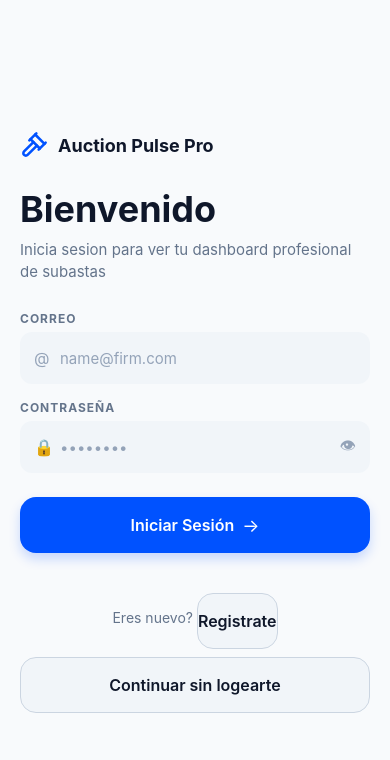
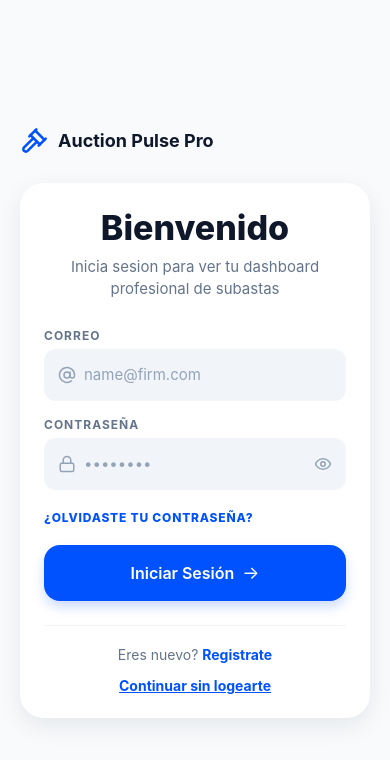
Before and after one commit to santiagogallero/FrontApuestas, a React Native app: screen / in a window 390 px wide. Shown: the top 760 px of the page. Built offline with nearby package versions, Linux system fonts and the light colour scheme.

Commit message:
style(auth): redisenio de pantallas de autenticacion segun diseno Figma

```diff
--- a/src/screens/AccountPendingScreen.tsx
+++ b/src/screens/AccountPendingScreen.tsx
@@ -1,10 +1,8 @@
 import React from 'react';
-import { View, Text, StyleSheet, Dimensions } from 'react-native';
-import { AppButton } from '../components';
+import { View, Text, StyleSheet } from 'react-native';
+import { AppButton, Logo } from '../components';
 import { Colors } from '../theme/colors';
 import type { NavigateFn } from '../types/navigation';
-
-const { width } = Dimensions.get('window');
 
 interface AccountPendingScreenProps {
   onNavigate: NavigateFn;
@@ -12,20 +10,20 @@ interface AccountPendingScreenProps {
 
 export function AccountPendingScreen({ onNavigate }: AccountPendingScreenProps) {
   return (
-    <View style={[styles.container, { backgroundColor: '#1e293b' }]}>
+    <View style={styles.container}>
       <View style={styles.center}>
         <View style={styles.badge}>
           <Text style={styles.badgeText}>ACCESO EN REVISION</Text>
         </View>
-        <Text style={[styles.title, { color: Colors.white, marginTop: 24 }]}>Cuenta en verificación</Text>
-        <View style={{ flexDirection: 'row', alignItems: 'center', marginTop: 16, maxWidth: width * 0.7 }}>
-          <Text style={{ fontSize: 24, marginRight: 12 }}>⚡</Text>
-          <Text style={{ color: Colors.gray3, fontSize: 16, lineHeight: 24 }}>
+        <Text style={styles.title}>Cuenta en{'\n'}verificación</Text>
+        <View style={styles.row}>
+          <Logo size={20} color={Colors.orange} strokeWidth={2.4} />
+          <Text style={styles.desc}>
             Su cuenta esta siendo verificada en aproximadamente tarda 24hs.
           </Text>
         </View>
       </View>
-      <View style={{ padding: 20, paddingBottom: 40 }}>
+      <View style={styles.bottom}>
         <AppButton title="Iniciar sesión" variant="secondary" onPress={() => onNavigate('login')} />
       </View>
     </View>
@@ -33,9 +31,10 @@ export function AccountPendingScreen({ onNavigate }: AccountPendingScreenProps)
 }
 
 const styles = StyleSheet.create({
-  container: { flex: 1 },
-  center: { flex: 1, justifyContent: 'center', alignItems: 'center' },
+  container: { flex: 1, backgroundColor: '#0F172A' },
+  center: { flex: 1, justifyContent: 'flex-start', paddingTop: 96, paddingHorizontal: 32 },
   badge: {
+    alignSelf: 'flex-start',
     backgroundColor: Colors.orange,
     paddingHorizontal: 16,
     paddingVertical: 6,
@@ -44,8 +43,28 @@ const styles = StyleSheet.create({
   badgeText: {
     color: Colors.white,
     fontSize: 12,
-    fontWeight: '700',
+    fontWeight: '800',
     letterSpacing: 1,
   },
-  title: { fontSize: 36, fontWeight: 'bold', marginBottom: 8 },
+  title: {
+    fontSize: 44,
+    fontWeight: '900',
+    color: Colors.white,
+    marginTop: 24,
+    lineHeight: 48,
+  },
+  row: {
+    flexDirection: 'row',
+    alignItems: 'flex-start',
+    marginTop: 24,
+  },
+  desc: {
+    color: Colors.gray3,
+    fontSize: 16,
+    lineHeight: 24,
+    fontWeight: '700',
+    marginLeft: 12,
+    flex: 1,
+  },
+  bottom: { padding: 20, paddingBottom: 40 },
 });
--- a/src/screens/LoginScreen.tsx
+++ b/src/screens/LoginScreen.tsx
@@ -6,9 +6,10 @@ import {
   KeyboardAvoidingView,
   Platform,
   Alert,
+  TouchableOpacity,
   StyleSheet,
 } from 'react-native';
-import { AppButton, AppInput, Logo } from '../components';
+import { AppButton, AppInput, Logo, AtIcon, LockIcon, EyeIcon } from '../components';
 import { useAuth } from '../hooks';
 import { Colors } from '../theme/colors';
 import type { NavigateFn } from '../types/navigation';
@@ -20,6 +21,7 @@ interface LoginScreenProps {
 export function LoginScreen({ onNavigate }: LoginScreenProps) {
   const [email, setEmail] = useState('');
   const [password, setPassword] = useState('');
+  const [showPassword, setShowPassword] = useState(false);
   const [loading, setLoading] = useState(false);
   const { login } = useAuth();
 
@@ -48,6 +50,7 @@ export function LoginScreen({ onNavigate }: LoginScreenProps) {
         </View>
 
         <View style={styles.content}>
+          <View style={styles.card}>
             <Text style={styles.title}>Bienvenido</Text>
             <Text style={styles.subtitle}>Inicia sesion para ver tu dashboard profesional de subastas</Text>
 
@@ -56,7 +59,7 @@ export function LoginScreen({ onNavigate }: LoginScreenProps) {
               placeholder="name@firm.com"
               value={email}
               onChangeText={setEmail}
-            iconLeft="@"
+              iconLeft={<AtIcon size={18} />}
               keyboardType="email-address"
             />
             <AppInput
@@ -64,18 +67,30 @@ export function LoginScreen({ onNavigate }: LoginScreenProps) {
               placeholder="••••••••"
               value={password}
               onChangeText={setPassword}
-            secure
-            iconLeft="🔒"
-            iconRight="👁"
+              secure={!showPassword}
+              iconLeft={<LockIcon size={18} />}
+              iconRight={<EyeIcon size={18} color={showPassword ? Colors.primary : Colors.gray2} />}
+              onIconRightPress={() => setShowPassword(!showPassword)}
             />
+
+            <TouchableOpacity onPress={() => onNavigate('recuperarCuenta')}>
+              <Text style={styles.forgot}>¿OLVIDASTE TU CONTRASEÑA?</Text>
+            </TouchableOpacity>
 
             <AppButton title="Iniciar Sesión" icon="→" onPress={handleLogin} loading={loading} />
 
+            <View style={styles.divider} />
+
             <View style={styles.footer}>
               <Text style={styles.footerText}>Eres nuevo? </Text>
-            <AppButton title="Registrate" variant="outline" onPress={() => onNavigate('register')} />
+              <TouchableOpacity onPress={() => onNavigate('register')}>
+                <Text style={styles.link}>Registrate</Text>
+              </TouchableOpacity>
             </View>
-          <AppButton title="Continuar sin logearte" variant="outline" onPress={() => onNavigate('subastas')} />
+            <TouchableOpacity style={styles.guestWrap} onPress={() => onNavigate('subastas')}>
+              <Text style={styles.guestLink}>Continuar sin logearte</Text>
+            </TouchableOpacity>
+          </View>
         </View>
       </ScrollView>
     </KeyboardAvoidingView>
@@ -88,8 +103,35 @@ const styles = StyleSheet.create({
   top: { flexDirection: 'row', alignItems: 'center', paddingHorizontal: 20, paddingTop: 20, marginBottom: 8 },
   brand: { fontSize: 18, fontWeight: '700', color: Colors.dark, marginLeft: 10 },
   content: { paddingHorizontal: 20, paddingVertical: 20 },
-  title: { fontSize: 36, fontWeight: 'bold', color: Colors.dark, marginBottom: 8 },
-  subtitle: { fontSize: 15, color: Colors.gray, marginBottom: 28, lineHeight: 22 },
-  footer: { flexDirection: 'row', justifyContent: 'center', marginTop: 32, alignItems: 'center' },
+  card: {
+    backgroundColor: Colors.white,
+    borderRadius: 24,
+    padding: 24,
+    shadowColor: '#0F172A',
+    shadowOffset: { width: 0, height: 8 },
+    shadowOpacity: 0.08,
+    shadowRadius: 24,
+    elevation: 4,
+  },
+  title: { fontSize: 34, fontWeight: '800', color: Colors.dark, textAlign: 'center', marginBottom: 8 },
+  subtitle: { fontSize: 15, color: Colors.gray, textAlign: 'center', marginBottom: 28, lineHeight: 22, paddingHorizontal: 8 },
+  forgot: {
+    fontSize: 12,
+    fontWeight: '800',
+    color: Colors.primary,
+    letterSpacing: 0.8,
+    marginTop: 4,
+    marginBottom: 12,
+  },
+  divider: {
+    height: 1,
+    backgroundColor: Colors.gray4,
+    marginTop: 24,
+    marginBottom: 20,
+  },
+  footer: { flexDirection: 'row', justifyContent: 'center', alignItems: 'center' },
   footerText: { color: Colors.gray, fontSize: 14 },
+  link: { color: Colors.primary, fontSize: 14, fontWeight: '700' },
+  guestWrap: { alignItems: 'center', marginTop: 14 },
+  guestLink: { color: Colors.primary, fontSize: 14, fontWeight: '700', textDecorationLine: 'underline' },
 });
--- a/src/screens/RecuperarCuentaScreen.tsx
+++ b/src/screens/RecuperarCuentaScreen.tsx
@@ -8,7 +8,7 @@ import {
   Alert,
   StyleSheet,
 } from 'react-native';
-import { AppButton, AppInput, Logo } from '../components';
+import { AppButton, AppInput, Logo, ShieldIcon } from '../components';
 import { Colors } from '../theme/colors';
 import type { NavigateFn } from '../types/navigation';
 
@@ -44,7 +44,7 @@ export function RecuperarCuentaScreen({ onNavigate }: RecuperarCuentaScreenProps
 
         <View style={styles.content}>
           <View style={[styles.iconCircle, { marginBottom: 24 }]}>
-            <Text style={{ fontSize: 32 }}>🛡️</Text>
+            <ShieldIcon size={32} color={Colors.primary} />
           </View>
 
           <Text style={styles.title}>Recuperacion de la cuenta</Text>
@@ -52,13 +52,15 @@ export function RecuperarCuentaScreen({ onNavigate }: RecuperarCuentaScreenProps
             Por favor escriba su correo para el recupero de su contraseña y se le enviara un codigo
           </Text>
 
-          <AppInput label="CORREO" placeholder="example@email.com" value={email} onChangeText={setEmail} iconRight="✉️" />
-          <AppInput label="CONFIRMAR CORREO" placeholder="example@email.com" value={confirmEmail} onChangeText={setConfirmEmail} iconRight="✉️" />
+          <View style={styles.card}>
+            <AppInput label="CORREO" placeholder="example@email.com" value={email} onChangeText={setEmail} keyboardType="email-address" />
+            <AppInput label="CONFIRMAR CORREO" placeholder="example@email.com" value={confirmEmail} onChangeText={setConfirmEmail} keyboardType="email-address" />
+          </View>
 
-          <AppButton title="Recuperar cuenta" icon="▶" onPress={handleRecover} loading={loading} />
+          <AppButton title="Recuperar cuenta" icon="→" onPress={handleRecover} loading={loading} />
 
           <View style={[styles.infoCard, { marginTop: 24 }]}>
-            <Text style={{ fontSize: 20 }}>🛡️</Text>
+            <ShieldIcon size={20} color={Colors.primary} />
             <View style={{ marginLeft: 12, flex: 1 }}>
               <Text style={styles.infoTitle}>Protección de datos</Text>
               <Text style={styles.infoDesc}>Tus datos se cifran para una verificación segura.</Text>
@@ -81,6 +83,16 @@ const styles = StyleSheet.create({
   iconCircle: {
     width: 72, height: 72, borderRadius: 36, backgroundColor: Colors.blueLight, justifyContent: 'center', alignItems: 'center',
   },
+  card: {
+    backgroundColor: Colors.white,
+    borderRadius: 20,
+    padding: 24,
+    shadowColor: '#0F172A',
+    shadowOffset: { width: 0, height: 8 },
+    shadowOpacity: 0.08,
+    shadowRadius: 24,
+    elevation: 4,
+  },
   infoCard: {
     backgroundColor: Colors.gray4, borderRadius: 16, padding: 16, flexDirection: 'row', alignItems: 'flex-start',
   },
--- a/src/screens/RegisterScreen.tsx
+++ b/src/screens/RegisterScreen.tsx
@@ -8,10 +8,24 @@ import {
   Alert,
   StyleSheet,
 } from 'react-native';
-import { AppButton, AppInput, Logo } from '../components';
+import { AppButton, AppInput, AppSelect, Logo, MapPinIcon } from '../components';
 import { apiRegisterStage1 } from '../api';
 import { Colors } from '../theme/colors';
 import type { NavigateFn } from '../types/navigation';
+
+const PAISES = [
+  'Argentina',
+  'Brasil',
+  'Chile',
+  'Uruguay',
+  'Paraguay',
+  'Bolivia',
+  'Perú',
+  'Colombia',
+  'México',
+  'España',
+  'Estados Unidos',
+];
 
 interface RegisterScreenProps {
   onNavigate: NavigateFn;
@@ -25,7 +39,7 @@ export function RegisterScreen({ onNavigate }: RegisterScreenProps) {
   const [confirmPassword, setConfirmPassword] = useState('');
   const [documento, setDocumento] = useState('');
   const [domicilioLegal, setDomicilioLegal] = useState('');
-  const [paisOrigen, setPaisOrigen] = useState('');
+  const [paisOrigen, setPaisOrigen] = useState('Argentina');
   const [loading, setLoading] = useState(false);
 
   const handleRegister = async () => {
@@ -64,8 +78,11 @@ export function RegisterScreen({ onNavigate }: RegisterScreenProps) {
         </View>
 
         <View style={styles.content}>
-          <Text style={[styles.title, { fontSize: 32 }]}>Registro 1/2</Text>
-          <Text style={styles.subtitle}>Auction Pulse Pro.</Text>
+          <Text style={styles.eyebrow}>VERIFICACIÓN DE IDENTIDAD</Text>
+          <Text style={styles.title}>Registro 1/2{'\n'}Auction Pulse Pro.</Text>
+
+          <View style={styles.card}>
+            <Text style={styles.cardTitle}>Datos Personales</Text>
 
             <AppInput label="NOMBRE" placeholder="Ej. Alejandro" value={firstName} onChangeText={setFirstName} />
             <AppInput label="APELLIDO" placeholder="Ej. Rossi" value={lastName} onChangeText={setLastName} />
@@ -73,8 +90,9 @@ export function RegisterScreen({ onNavigate }: RegisterScreenProps) {
             <AppInput label="CONTRASEÑA" placeholder="••••••••" value={password} onChangeText={setPassword} secure />
             <AppInput label="CONFIRMAR CONTRASEÑA" placeholder="••••••••" value={confirmPassword} onChangeText={setConfirmPassword} secure />
             <AppInput label="DOCUMENTO (DNI / PASAPORTE)" placeholder="Ej. 12345678" value={documento} onChangeText={setDocumento} keyboardType="numeric" />
-          <AppInput label="DOMICILIO LEGAL" placeholder="Calle 123, Ciudad" value={domicilioLegal} onChangeText={setDomicilioLegal} />
-          <AppInput label="PAÍS DE ORIGEN" placeholder="Ej. Argentina" value={paisOrigen} onChangeText={setPaisOrigen} />
+            <AppInput label="DOMICILIO LEGAL" placeholder="Calle, Número, Ciudad" value={domicilioLegal} onChangeText={setDomicilioLegal} iconLeft={<MapPinIcon size={18} />} />
+            <AppSelect label="PAÍS DE ORIGEN" value={paisOrigen} options={PAISES} onChange={setPaisOrigen} />
+          </View>
 
           <AppButton title="Enviar documentacion" icon="→" onPress={handleRegister} loading={loading} />
 
@@ -94,8 +112,39 @@ const styles = StyleSheet.create({
   top: { flexDirection: 'row', alignItems: 'center', paddingHorizontal: 20, paddingTop: 20, marginBottom: 8 },
   brand: { fontSize: 18, fontWeight: '700', color: Colors.dark, marginLeft: 10 },
   content: { paddingHorizontal: 20, paddingVertical: 20 },
-  title: { fontSize: 36, fontWeight: 'bold', color: Colors.dark, marginBottom: 8 },
-  subtitle: { fontSize: 15, color: Colors.gray, marginBottom: 28, lineHeight: 22 },
-  footer: { flexDirection: 'row', justifyContent: 'center', marginTop: 32, alignItems: 'center' },
+  eyebrow: {
+    fontSize: 12,
+    fontWeight: '800',
+    color: Colors.primary,
+    letterSpacing: 1.5,
+    marginBottom: 10,
+  },
+  title: {
+    fontSize: 40,
+    fontWeight: '900',
+    color: Colors.dark,
+    marginBottom: 24,
+    lineHeight: 44,
+    textShadowColor: 'rgba(15,23,42,0.18)',
+    textShadowOffset: { width: 0, height: 3 },
+    textShadowRadius: 1,
+  },
+  card: {
+    backgroundColor: Colors.white,
+    borderRadius: 20,
+    padding: 24,
+    shadowColor: '#0F172A',
+    shadowOffset: { width: 0, height: 8 },
+    shadowOpacity: 0.08,
+    shadowRadius: 24,
+    elevation: 4,
+  },
+  cardTitle: {
+    fontSize: 20,
+    fontWeight: '700',
+    color: Colors.dark,
+    marginBottom: 20,
+  },
+  footer: { flexDirection: 'row', justifyContent: 'center', marginTop: 24, alignItems: 'center' },
   footerText: { color: Colors.gray, fontSize: 14 },
 });
--- a/src/screens/SplashScreen.tsx
+++ b/src/screens/SplashScreen.tsx
@@ -1,13 +1,19 @@
 import React from 'react';
 import { View, Text, ActivityIndicator, StyleSheet } from 'react-native';
+import { Logo, SparkleIcon } from '../components';
 import { Colors } from '../theme/colors';
 
 export function SplashScreen() {
   return (
     <View style={styles.container}>
       <View style={styles.logoWrap}>
-        <Text style={styles.icon}>⚡</Text>
-        <View style={styles.hammer} />
+        <Logo size={120} strokeWidth={2} />
+        <View style={styles.sparkleTop}>
+          <SparkleIcon size={22} color={Colors.primary} />
+        </View>
+        <View style={styles.sparkleBottom}>
+          <SparkleIcon size={14} color={Colors.primary} />
+        </View>
       </View>
       <Text style={styles.title}>Auction Pulse Pro</Text>
       <ActivityIndicator size="small" color={Colors.primary} style={{ marginTop: 24 }} />
@@ -24,21 +30,23 @@ const styles = StyleSheet.create({
   },
   logoWrap: {
     alignItems: 'center',
+    justifyContent: 'center',
+    marginBottom: 12,
   },
-  icon: {
-    fontSize: 64,
+  sparkleTop: {
+    position: 'absolute',
+    top: -4,
+    right: 6,
   },
-  hammer: {
-    width: 60,
-    height: 8,
-    backgroundColor: Colors.primary,
-    borderRadius: 4,
-    marginTop: 8,
+  sparkleBottom: {
+    position: 'absolute',
+    bottom: 4,
+    left: 2,
   },
   title: {
     fontSize: 28,
     fontWeight: 'bold',
     color: Colors.dark,
-    marginTop: 16,
+    marginTop: 8,
   },
 });
--- a/src/screens/VerifyEmailScreen.tsx
+++ b/src/screens/VerifyEmailScreen.tsx
@@ -8,7 +8,7 @@ import {
   Alert,
   StyleSheet,
 } from 'react-native';
-import { AppButton, AppInput, Logo } from '../components';
+import { AppButton, AppInput, Logo, CameraIcon, FileIcon, ShieldIcon } from '../components';
 import { apiRegisterStage2 } from '../api';
 import { Colors } from '../theme/colors';
 import type { NavigateFn, ScreenParams } from '../types/navigation';
@@ -50,23 +50,41 @@ export function VerifyEmailScreen({ onNavigate, params }: VerifyEmailScreenProps
         </View>
 
         <View style={styles.content}>
-          <View style={[styles.iconCircle, { marginBottom: 24 }]}>
-            <Text style={{ fontSize: 32 }}>🛡️</Text>
+          <Text style={styles.eyebrow}>VERIFICACIÓN DE IDENTIDAD</Text>
+          <Text style={styles.title}>Registro 2/2{'\n'}Auction Pulse Pro.</Text>
+
+          <View style={styles.card}>
+            <Text style={styles.cardTitle}>Documentación</Text>
+
+            <AppInput
+              label="NÚMERO DE TRÁMITE"
+              placeholder="Ej. 00123456789"
+              value={numeroTramite}
+              onChangeText={setNumeroTramite}
+              keyboardType="numeric"
+            />
+
+            <UploadCard
+              icon={<CameraIcon size={22} color={Colors.primary} />}
+              title="Cargar Frente de Documento"
+              hint="JPG, PNG O PDF (MAX 5MB)"
+              filled={!!docFrenteUrl}
+            />
+            <AppInput placeholder="Pegá la URL del frente" value={docFrenteUrl} onChangeText={setDocFrenteUrl} />
+
+            <UploadCard
+              icon={<FileIcon size={22} color={Colors.primary} />}
+              title="Cargar Dorso de Documento"
+              hint="IMAGEN CLARA Y LEGIBLE"
+              filled={!!docDorsoUrl}
+            />
+            <AppInput placeholder="Pegá la URL del dorso" value={docDorsoUrl} onChangeText={setDocDorsoUrl} />
           </View>
 
-          <Text style={styles.title}>Registro 2/2</Text>
-          <Text style={styles.subtitle}>
-            Completá los datos del trámite y adjuntá las URLs de las fotos de tu documento (frente y dorso).
-          </Text>
-
-          <AppInput label="NÚMERO DE TRÁMITE" placeholder="Ej. 00123456789" value={numeroTramite} onChangeText={setNumeroTramite} keyboardType="numeric" />
-          <AppInput label="FOTO DOCUMENTO (FRENTE) — URL" placeholder="https://..." value={docFrenteUrl} onChangeText={setDocFrenteUrl} />
-          <AppInput label="FOTO DOCUMENTO (DORSO) — URL" placeholder="https://..." value={docDorsoUrl} onChangeText={setDocDorsoUrl} />
-
-          <AppButton title="Completar registro" icon="▶" onPress={handleVerify} loading={loading} />
+          <AppButton title="Verificar" icon="→" onPress={handleVerify} loading={loading} />
 
           <View style={[styles.infoCard, { marginTop: 24 }]}>
-            <Text style={{ fontSize: 20 }}>🛡️</Text>
+            <ShieldIcon size={20} color={Colors.primary} />
             <View style={{ marginLeft: 12, flex: 1 }}>
               <Text style={styles.infoTitle}>Protección de datos</Text>
               <Text style={styles.infoDesc}>Tus datos se cifran para una verificación segura.</Text>
@@ -78,17 +96,87 @@ export function VerifyEmailScreen({ onNavigate, params }: VerifyEmailScreenProps
   );
 }
 
+interface UploadCardProps {
+  icon: React.ReactNode;
+  title: string;
+  hint: string;
+  filled?: boolean;
+}
+
+function UploadCard({ icon, title, hint, filled }: UploadCardProps) {
+  return (
+    <View style={[styles.upload, filled && styles.uploadFilled]}>
+      <View style={styles.uploadIcon}>{icon}</View>
+      <Text style={styles.uploadTitle}>{title}</Text>
+      <Text style={styles.uploadHint}>{filled ? 'URL cargada ✓' : hint}</Text>
+    </View>
+  );
+}
+
 const styles = StyleSheet.create({
   container: { flex: 1, backgroundColor: Colors.bg },
   scroll: { flexGrow: 1, justifyContent: 'center' },
   top: { flexDirection: 'row', alignItems: 'center', paddingHorizontal: 20, paddingTop: 20, marginBottom: 8 },
   brand: { fontSize: 18, fontWeight: '700', color: Colors.dark, marginLeft: 10 },
   content: { paddingHorizontal: 20, paddingVertical: 20 },
-  title: { fontSize: 36, fontWeight: 'bold', color: Colors.dark, marginBottom: 8 },
-  subtitle: { fontSize: 15, color: Colors.gray, marginBottom: 28, lineHeight: 22 },
-  iconCircle: {
-    width: 72, height: 72, borderRadius: 36, backgroundColor: Colors.blueLight, justifyContent: 'center', alignItems: 'center',
+  eyebrow: {
+    fontSize: 12,
+    fontWeight: '800',
+    color: Colors.primary,
+    letterSpacing: 1.5,
+    marginBottom: 10,
   },
+  title: {
+    fontSize: 40,
+    fontWeight: '900',
+    color: Colors.dark,
+    marginBottom: 24,
+    lineHeight: 44,
+    textShadowColor: 'rgba(15,23,42,0.18)',
+    textShadowOffset: { width: 0, height: 3 },
+    textShadowRadius: 1,
+  },
+  card: {
+    backgroundColor: Colors.white,
+    borderRadius: 20,
+    padding: 24,
+    shadowColor: '#0F172A',
+    shadowOffset: { width: 0, height: 8 },
+    shadowOpacity: 0.08,
+    shadowRadius: 24,
+    elevation: 4,
+  },
+  cardTitle: {
+    fontSize: 20,
+    fontWeight: '700',
+    color: Colors.dark,
+    marginBottom: 20,
+  },
+  upload: {
+    backgroundColor: Colors.blueLight,
+    borderRadius: 16,
+    borderWidth: 1.5,
+    borderColor: Colors.gray3,
+    borderStyle: 'dashed',
+    paddingVertical: 24,
+    alignItems: 'center',
+    marginBottom: 8,
+  },
+  uploadFilled: {
+    borderColor: Colors.primary,
+    borderStyle: 'solid',
+  },
+  uploadIcon: {
+    width: 48,
+    height: 48,
+    borderRadius: 24,
+    backgroundColor: Colors.white,
+    justifyContent: 'center',
+    alignItems: 'center',
+    marginBottom: 12,
+  },
+  uploadTitle: { fontSize: 15, fontWeight: '700', color: Colors.dark },
+  uploadHint: { fontSize: 12, color: Colors.gray2, marginTop: 4, letterSpacing: 0.5 },
   infoCard: {
     backgroundColor: Colors.gray4, borderRadius: 16, padding: 16, flexDirection: 'row', alignItems: 'flex-start',
   },
```
Lines whose indentation alone changed are shown as unchanged.
